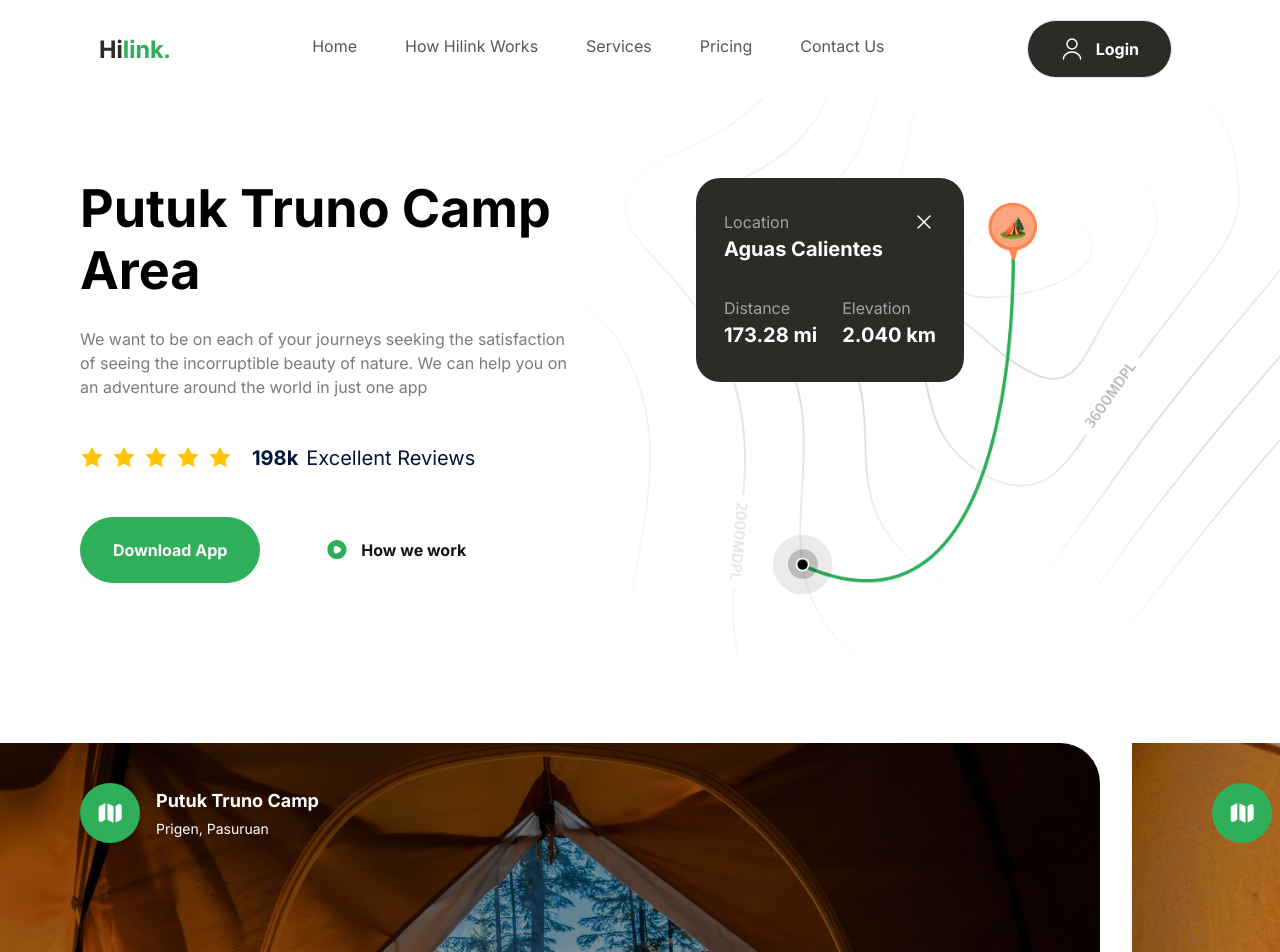
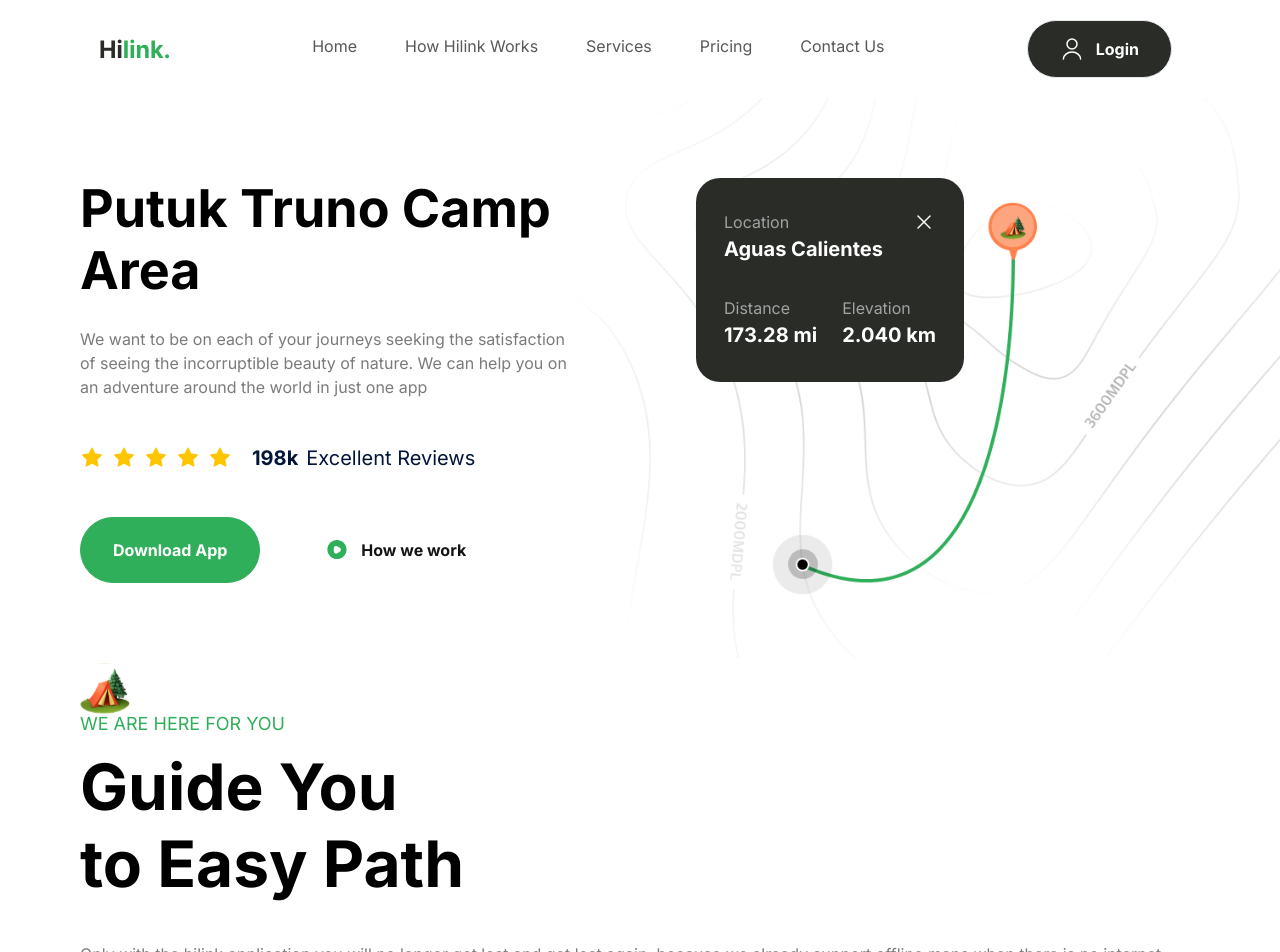
Before and after one commit to NourDoesCode/Modern-Travel-App, a Next.js app: page / in a window 1280 px wide. Shown: the top 952 px of the page. Built offline with nearby package versions, Linux system fonts and the light colour scheme.

Commit message:
relative path add

```diff
--- a/app/page.tsx
+++ b/app/page.tsx
@@ -9,7 +9,7 @@ export default function Home() {
   return (
     <>
       <Hero />
-      <Camp />
+
       <Guide />
       <Features />
       <GetApp />
```
